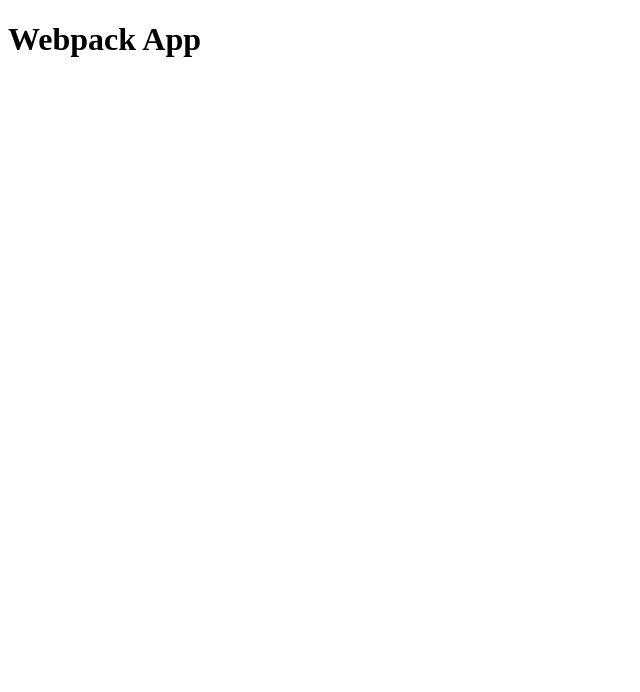
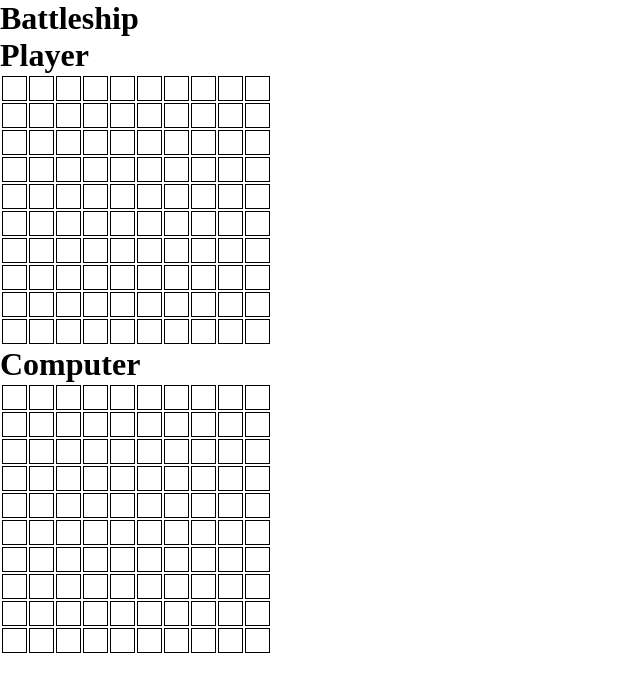
Before and after one commit to DataMoshing/battleship, a plain HTML site: page index.html in a window 1280 px wide. Shown: the whole page, without its empty margins (0-640 px from the left). Drawn offline with Linux system fonts and the light colour scheme.

Commit message:
Pushing current code to repo

```diff
--- a/bundle.js
+++ b/bundle.js
@@ -21,7 +21,40 @@
 
 var ___CSS_LOADER_EXPORT___ = _node_modules_css_loader_dist_runtime_api_js__WEBPACK_IMPORTED_MODULE_1___default()((_node_modules_css_loader_dist_runtime_sourceMaps_js__WEBPACK_IMPORTED_MODULE_0___default()));
 // Module
-___CSS_LOADER_EXPORT___.push([module.id, ``, "",{"version":3,"sources":[],"names":[],"mappings":"","sourceRoot":""}]);
+___CSS_LOADER_EXPORT___.push([module.id, `* {
+    margin: 0;
+    padding: 0;
+    box-sizing: border-box;
+    text-decoration: none;
+    list-style: none;
+}
+
+/*
+.main-container {
+    display: flex;
+    flex-wrap: wrap;
+    gap: 20px;
+} */
+
+td {
+    border: black solid 1px;
+    width: 25px;
+    height: 25px;
+}
+
+tr {
+    border: black solid 1px;
+}
+
+.carrier {
+    width: 25px
+}
+
+.carrier-cell {
+    border: black solid 1px;
+    width: 25px;
+    height: 25px;
+}`, "",{"version":3,"sources":["webpack://./src/style.css"],"names":[],"mappings":"AAAA;IACI,SAAS;IACT,UAAU;IACV,sBAAsB;IACtB,qBAAqB;IACrB,gBAAgB;AACpB;;AAEA;;;;;GAKG;;AAEH;IACI,uBAAuB;IACvB,WAAW;IACX,YAAY;AAChB;;AAEA;IACI,uBAAuB;AAC3B;;AAEA;IACI;AACJ;;AAEA;IACI,uBAAuB;IACvB,WAAW;IACX,YAAY;AAChB","sourcesContent":["* {\n    margin: 0;\n    padding: 0;\n    box-sizing: border-box;\n    text-decoration: none;\n    list-style: none;\n}\n\n/* \n.main-container {\n    display: flex;\n    flex-wrap: wrap;\n    gap: 20px;\n} */\n\ntd {\n    border: black solid 1px;\n    width: 25px;\n    height: 25px;\n}\n\ntr {\n    border: black solid 1px;\n}\n\n.carrier {\n    width: 25px\n}\n\n.carrier-cell {\n    border: black solid 1px;\n    width: 25px;\n    height: 25px;\n}"],"sourceRoot":""}]);
 // Exports
 /* harmony default export */ const __WEBPACK_DEFAULT_EXPORT__ = (___CSS_LOADER_EXPORT___);
 
@@ -468,6 +501,164 @@
 
 /***/ }),
 
+/***/ "./src/display.js":
+/*!************************!*\
+  !*** ./src/display.js ***!
+  \************************/
+/***/ ((__unused_webpack_module, __webpack_exports__, __webpack_require__) => {
+
+__webpack_require__.r(__webpack_exports__);
+/* harmony import */ var _game__WEBPACK_IMPORTED_MODULE_0__ = __webpack_require__(/*! ./game */ "./src/game.js");
+
+
+const playerContainer = document.querySelector(".player-container")
+const computerContainer = document.querySelector(".computer-container")
+// const shipContainer = document.querySelector(".ship-container")
+const compCells = document.getElementsByClassName("c-board-cell")
+const playerCells = document.getElementsByClassName("p-board-cell")
+
+const game = (0,_game__WEBPACK_IMPORTED_MODULE_0__["default"])()
+
+const createPlayerDisplay = () => {
+    const board = game.player.playerGameboard.getBoard()
+
+    for (let i = 0; i < board.length; i += 1) {
+        board[i] = []
+        for (let j = 0; j < board.length; j += 1) {
+            const cell = document.createElement("td")
+            cell.classList.add("p-board-cell")
+            cell.setAttribute("x", i)
+            cell.setAttribute("y", j)
+            board[i][j] = cell
+        }
+    }
+
+    for (let i = 0; i < 10; i += 1) {
+        const row = document.createElement("tr")
+        for (let j = 0; j < 10; j += 1) {
+            row.append(board[i][j])
+        }
+        row.classList.add("p-board-row")
+        playerContainer.append(row)
+    }
+}
+
+createPlayerDisplay()
+
+const createCompDisplay = () => {
+    const board = game.player.playerGameboard.getBoard()
+
+    for (let i = 0; i < board.length; i += 1) {
+        board[i] = []
+        for (let j = 0; j < board.length; j += 1) {
+            const cell = document.createElement("td")
+            cell.classList.add("c-board-cell")
+            cell.setAttribute("x", i)
+            cell.setAttribute("y", j)
+            board[i][j] = cell
+        }
+    }
+
+    for (let i = 0; i < 10; i += 1) {
+        const row = document.createElement("tr")
+        for (let j = 0; j < 10; j += 1) {
+            row.append(board[i][j])
+        }
+        row.classList.add("c-board-row")
+        computerContainer.append(row)
+    }
+}
+
+createCompDisplay()
+
+game.player.placeShipHorizontal(1, 2, game.carrier)
+// game.computer.placeShipVertical(game.battleship)
+// game.computer.placeShipHorizontal(game.destroyer)
+// game.computer.placeShipHorizontal(game.submarine)
+// game.computer.placeShipHorizontal(game.patrolBoat)
+
+
+const displayPlayerAttk = () => {
+    for (let i = 0; i < compCells.length; i += 1) {
+        compCells[i].addEventListener("click", (e) => {
+            if (compCells[i].textContent.includes("true" || 0)) {
+                return false
+            }
+            const xPos = e.currentTarget.getAttribute("x")
+            const yPos = e.currentTarget.getAttribute("y")
+            compCells[i].textContent = game.player.sendAttack(xPos, yPos, game.computer)
+            return true
+        })
+    }
+}
+
+game.computer.placeShipHorizontal(game.carrier)
+game.computer.placeShipVertical(game.battleship)
+
+const displayCompAttk = () => {
+    for (let i = 0; i < playerCells.length; i += 1) {
+        playerCells[i].textContent = game.computer.sendAttack(game.player)
+    }
+}
+
+
+displayCompAttk()
+displayPlayerAttk()
+
+// const carrierDisplay = () => {
+//     const carrier = createShip(5, "Carrier")
+//     const carrierDiv = document.createElement("div")
+//     carrierDiv.classList.add("carrier")
+//     carrierDiv.setAttribute("draggable", true)
+
+//     for (let i = 0; i < carrier.getLength(); i += 1) {
+//         const carrierCell = document.createElement("div")
+//         carrierCell.classList.add("carrier-cell")
+//         carrierCell.setAttribute("data-index", i)
+//         carrierDiv.append(carrierCell)
+//         shipContainer.append(carrierDiv)
+//     }
+// }
+
+// carrierDisplay()
+
+/***/ }),
+
+/***/ "./src/game.js":
+/*!*********************!*\
+  !*** ./src/game.js ***!
+  \*********************/
+/***/ ((__unused_webpack_module, __webpack_exports__, __webpack_require__) => {
+
+__webpack_require__.r(__webpack_exports__);
+/* harmony export */ __webpack_require__.d(__webpack_exports__, {
+/* harmony export */   "default": () => (__WEBPACK_DEFAULT_EXPORT__)
+/* harmony export */ });
+/* harmony import */ var _player__WEBPACK_IMPORTED_MODULE_0__ = __webpack_require__(/*! ./player */ "./src/player.js");
+/* harmony import */ var _ship__WEBPACK_IMPORTED_MODULE_1__ = __webpack_require__(/*! ./ship */ "./src/ship.js");
+
+
+
+const createGame = () => {
+    const player = (0,_player__WEBPACK_IMPORTED_MODULE_0__.createPlayer)("Player")
+    const computer = (0,_player__WEBPACK_IMPORTED_MODULE_0__.createComputer)()
+
+    const carrier = (0,_ship__WEBPACK_IMPORTED_MODULE_1__["default"])(5, "Carrier")
+    const battleship = (0,_ship__WEBPACK_IMPORTED_MODULE_1__["default"])(4, "Battleship")
+    const destroyer = (0,_ship__WEBPACK_IMPORTED_MODULE_1__["default"])(3, "Destroyer")
+    const submarine = (0,_ship__WEBPACK_IMPORTED_MODULE_1__["default"])(3, "Submarine")
+    const patrolBoat = (0,_ship__WEBPACK_IMPORTED_MODULE_1__["default"])(2, "Patrol Boat")
+
+    return { player, computer, carrier, battleship, destroyer, submarine, patrolBoat }
+}
+
+
+/* harmony default export */ const __WEBPACK_DEFAULT_EXPORT__ = (createGame);
+
+
+
+/***/ }),
+
 /***/ "./src/gameboard.js":
 /*!**************************!*\
   !*** ./src/gameboard.js ***!
@@ -478,18 +669,14 @@
 /* harmony export */ __webpack_require__.d(__webpack_exports__, {
 /* harmony export */   "default": () => (__WEBPACK_DEFAULT_EXPORT__)
 /* harmony export */ });
-/* harmony import */ var _ship__WEBPACK_IMPORTED_MODULE_0__ = __webpack_require__(/*! ./ship */ "./src/ship.js");
-// import Ship from "./ship"
-
-
 const Gameboard = () => {
     const rows = 10
     const columns = 10
     const board = []
     const missedCoord = []
     const shipArr = []
+    console.log(shipArr)
     const attackCoord = []
-    // console.log(attackCoord)
 
     const getBoard = () => [...board]
 
@@ -533,37 +720,65 @@
         }
         return true
     }
-    const getNewCoords = (x, y) => {
+    const shipIsInbounds = (x, y, ship) => {
+        const shipsLength = ship.getLength()
 
+        if (x + shipsLength > columns) {
+            console.log("Cannot place ship horizontally, out of bounds.");
+            return false;
+        }
+        if (y + shipsLength > rows) {
+            console.log("Cannot place ship vertically, out of bounds.");
+            return false;
+        }
+        return true
+    }
+    const doShipsCollide = (x, y, ship) => {
+        const shipsLength = ship.getLength()
+        const currentBoard = getBoard()
+        for (let i = 0; i < shipsLength; i += 1) {
+            if (currentBoard[x][y + i].type !== "water") {
+                console.log("Ships cannot overlap!")
+                return false
+            }
+        }
+        for (let i = 0; i < shipsLength; i += 1) {
+            if (currentBoard[x + i][y].type !== "water") {
+                console.log("Ships cannot overlap!")
+                return false
+            }
+        }
+        return true
     }
     const placeHorizontal = (x, y, ship) => {
         const shipsLength = ship.getLength()
         const currentBoard = getBoard()
 
         // Loop through ships length
+        if (validCoords(x, y) && shipIsInbounds(x, y, ship) && doShipsCollide(x, y, ship)) {
             for (let i = 0; i < shipsLength; i += 1) {
                 // Change ship.name back to ship
-            currentBoard[x][y + i] = ship.name
+                currentBoard[x][y + i] = ship
                 shipArr.push(ship)
             }
             return true
         }
+        return false
+    }
     const placeVertical = (x, y, ship) => {
-        const check = validCoords(x, y)
-        if (!check) {
-            const newXandY = getNewCoords(x, y)
-            return placeVertical(newXandY)
-        }
         const shipsLength = ship.getLength()
         const currentBoard = getBoard()
 
         // Loop through ships length
+        if (validCoords(x, y) && shipIsInbounds(x, y, ship) && doShipsCollide(x, y, ship)) {
             for (let i = 0; i < shipsLength; i += 1) {
                 // Change ship.name back to ship
-            currentBoard[x + i][y] = ship.name
+                currentBoard[x + i][y] = ship
                 shipArr.push(ship)
             }
             return true
+        }
+        return false
     }
     function canShipBeHitAgain(x, y) {
         const coords = [x, y]
@@ -579,9 +794,9 @@
     function receiveAttack(x, y) {
         const water = Water()
         const currentBoard = getBoard()
-        // console.log(attackCoord)
 
-        if (currentBoard[x][y].hit() && canShipBeHitAgain(x, y)) {
+        if (canShipBeHitAgain(x, y) && validCoords(x, y) && currentBoard[x][y].hit()) {
+            console.log(`Hit at coordinates ${[x]},${[y]}`)
             attackCoord.push([x, y])
             return true
         }
@@ -595,17 +810,12 @@
                 console.log("All ships are not sunk.")
                 return false
             }
-            return console.log("All ships are sunk!")
+            return false
         })
         return true
     }
-    return { placeVertical, placeHorizontal, getBoard, cellCount, receiveAttack, allSunk, canShipBeHitAgain, validCoords }
+    return { placeVertical, placeHorizontal, getBoard, cellCount, receiveAttack, allSunk, canShipBeHitAgain, validCoords, shipIsInbounds, doShipsCollide }
 }
-
-const gameboard = Gameboard()
-
-// const testShip = createShip(4, "Boat")
-gameboard.allSunk()
 
 /* harmony default export */ const __WEBPACK_DEFAULT_EXPORT__ = (Gameboard);
 
@@ -640,15 +850,10 @@
 /* harmony export */   createPlayer: () => (/* binding */ createPlayer)
 /* harmony export */ });
 /* harmony import */ var _gameboard__WEBPACK_IMPORTED_MODULE_0__ = __webpack_require__(/*! ./gameboard */ "./src/gameboard.js");
-/* harmony import */ var _ship__WEBPACK_IMPORTED_MODULE_1__ = __webpack_require__(/*! ./ship */ "./src/ship.js");
 
-
-// import createShip from "./ship"
 
 const createComputer = () => {
     const computerGameboard = (0,_gameboard__WEBPACK_IMPORTED_MODULE_0__["default"])()
-    const getCompBoard = computerGameboard.getBoard()
-    console.log(getCompBoard)
 
     const placeShipHorizontal = (ship) => {
         let x;
@@ -658,65 +863,51 @@
             y = Math.floor((Math.random() * 9));
         }
         while
-            (computerGameboard.placeHorizontal(x, y, ship, "horizontal") === false);
-        computerGameboard.placeHorizontal(x, y, ship, "horizontal")
-        return true
+            (computerGameboard.placeHorizontal(x, y, ship) === false);
+        computerGameboard.placeHorizontal(x, y, ship)
     }
 
     const placeShipVertical = (ship) => {
-        let x;
-        let y;
+        let x
+        let y
         do {
-            x = Math.floor((Math.random() * 9));
-            y = Math.floor((Math.random() * 9));
+            x = Math.floor((Math.random() * 9))
+            y = Math.floor((Math.random() * 9))
         }
         while
-            (computerGameboard.placeVertical(x, y, ship) === false);
+            (computerGameboard.placeVertical(x, y, ship) === false)
         computerGameboard.placeVertical(x, y, ship)
-        return true
     }
 
     const setEnemyBoard = (player) => player.getPlayerBoard
 
-    return { computerGameboard, setEnemyBoard, placeShipHorizontal, placeShipVertical }
+    const sendAttack = (player) => {
+        let x
+        let y
+        do {
+            x = Math.floor((Math.random() * 9))
+            y = Math.floor((Math.random() * 9))
+        }
+        while (player.playerGameboard.receiveAttack(x, y))
+        console.log(player.playerGameboard.receiveAttack(x, y))
+    }
+    return { computerGameboard, setEnemyBoard, placeShipHorizontal, placeShipVertical, sendAttack }
 }
 
 const createPlayer = (name) => {
     const getName = () => name
-    const gameboard = (0,_gameboard__WEBPACK_IMPORTED_MODULE_0__["default"])()
-    // const getPlayerBoard = gameboard.getBoard()
-    // console.log(getPlayerBoard)
+    const playerGameboard = (0,_gameboard__WEBPACK_IMPORTED_MODULE_0__["default"])()
 
-    const placeShipHorizontal = (x, y, ship) => {
-        gameboard.placeHorizontal(x, y, ship)
-    }
+    const placeShipHorizontal = (x, y, ship) => playerGameboard.placeHorizontal(x, y, ship)
 
-    const placeShipVertical = (x, y, ship) => {
-        gameboard.placeVertical(x, y, ship)
-    }
-
-    const makeAttack = (x, y) => {
-        gameboard.receiveAttack(x, y)
-    }
+    const placeShipVertical = (x, y, ship) => playerGameboard.placeVertical(x, y, ship)
 
     const setEnemyBoard = (comp) => comp.getCompBoard
 
-    const sendAttack = (x, y, comp) => {
-        comp.computerGameboard.receiveAttack(x, y)
+    const sendAttack = (x, y, comp) => comp.computerGameboard.receiveAttack(x, y)
+
+    return { getName, placeShipHorizontal, placeShipVertical, setEnemyBoard, sendAttack, playerGameboard }
 }
-
-    return { getName, placeShipHorizontal, placeShipVertical, makeAttack, /* getPlayerBoard, */ setEnemyBoard, sendAttack }
-}
-
-const computer = createComputer()
-const player = createPlayer("Player1")
-player.setEnemyBoard(computer)
-computer.setEnemyBoard(player)
-const testShip = (0,_ship__WEBPACK_IMPORTED_MODULE_1__["default"])(3, "1")
-const testShip2 = (0,_ship__WEBPACK_IMPORTED_MODULE_1__["default"])(3, "2")
-
-computer.placeShipVertical(testShip)
-computer.placeShipHorizontal(testShip2)
 
 
 
@@ -846,6 +1037,11 @@
 /* harmony import */ var _ship__WEBPACK_IMPORTED_MODULE_1__ = __webpack_require__(/*! ./ship */ "./src/ship.js");
 /* harmony import */ var _gameboard__WEBPACK_IMPORTED_MODULE_2__ = __webpack_require__(/*! ./gameboard */ "./src/gameboard.js");
 /* harmony import */ var _player__WEBPACK_IMPORTED_MODULE_3__ = __webpack_require__(/*! ./player */ "./src/player.js");
+/* harmony import */ var _display__WEBPACK_IMPORTED_MODULE_4__ = __webpack_require__(/*! ./display */ "./src/display.js");
+/* harmony import */ var _game__WEBPACK_IMPORTED_MODULE_5__ = __webpack_require__(/*! ./game */ "./src/game.js");
+
+
+
 
 
 
--- a/index.html
+++ b/index.html
@@ -11,7 +11,24 @@
 <script defer src="bundle.js"></script></head>
 
 <body>
-    <h1>Webpack App</h1>
+    <header>
+        <h1 class="title">Battleship</h1>
+    </header>
+    <main>
+        <div class="main-container">
+            <h1 class="computer-header">Player</h1>
+            <table class="player-container"></table>
+            <h1 class="computer-header">Computer</h1>
+            <table class="computer-container"></table>
+            <div class="ship-container">
+                <!-- <div class="carrier"></div>
+                <div class="battleship"></div>
+                <div class="destroyer"></div>
+                <div class="submarine"></div>
+                <div class="patrol-boat"></div> -->
+            </div>
+        </div>
+    </main>
 </body>
 
 </html>
```
Also changed, not shown: 1 other file. Lines whose indentation alone changed are shown as unchanged.
